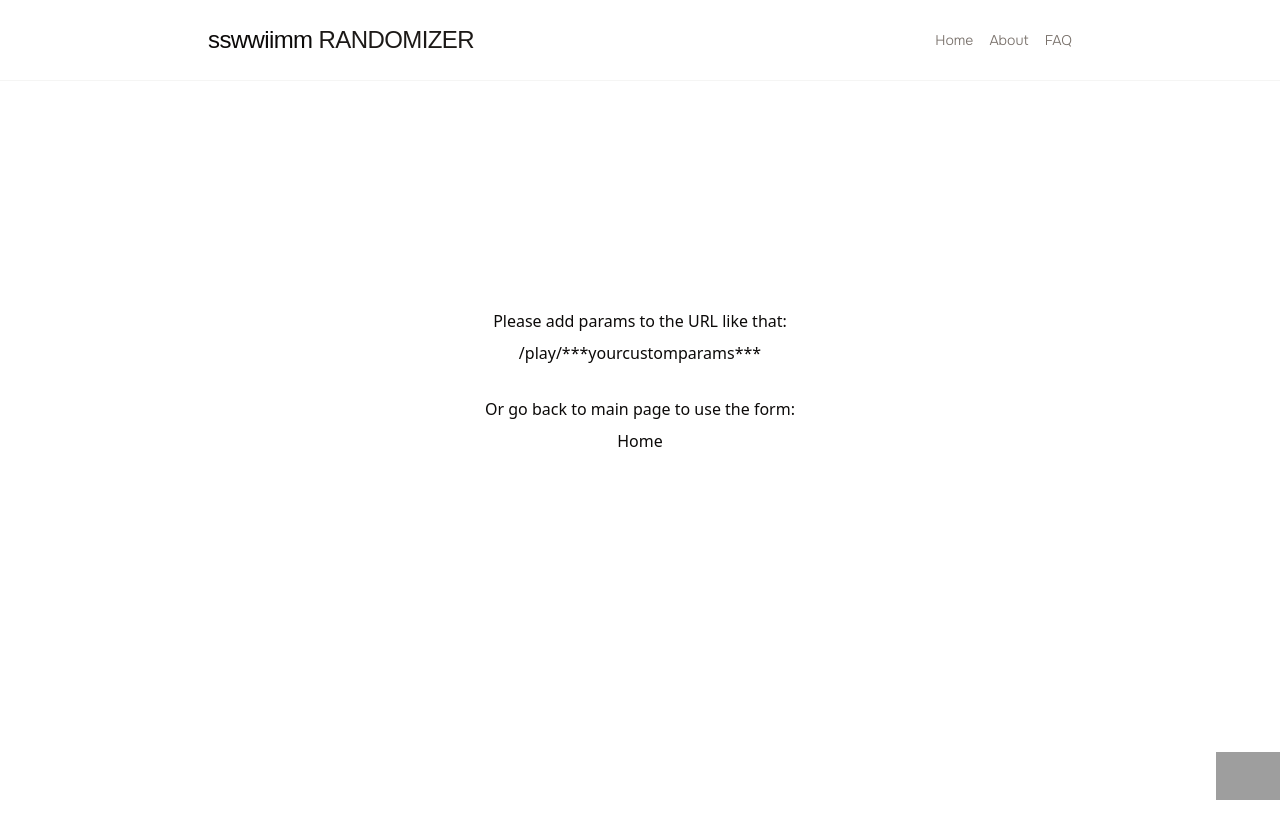
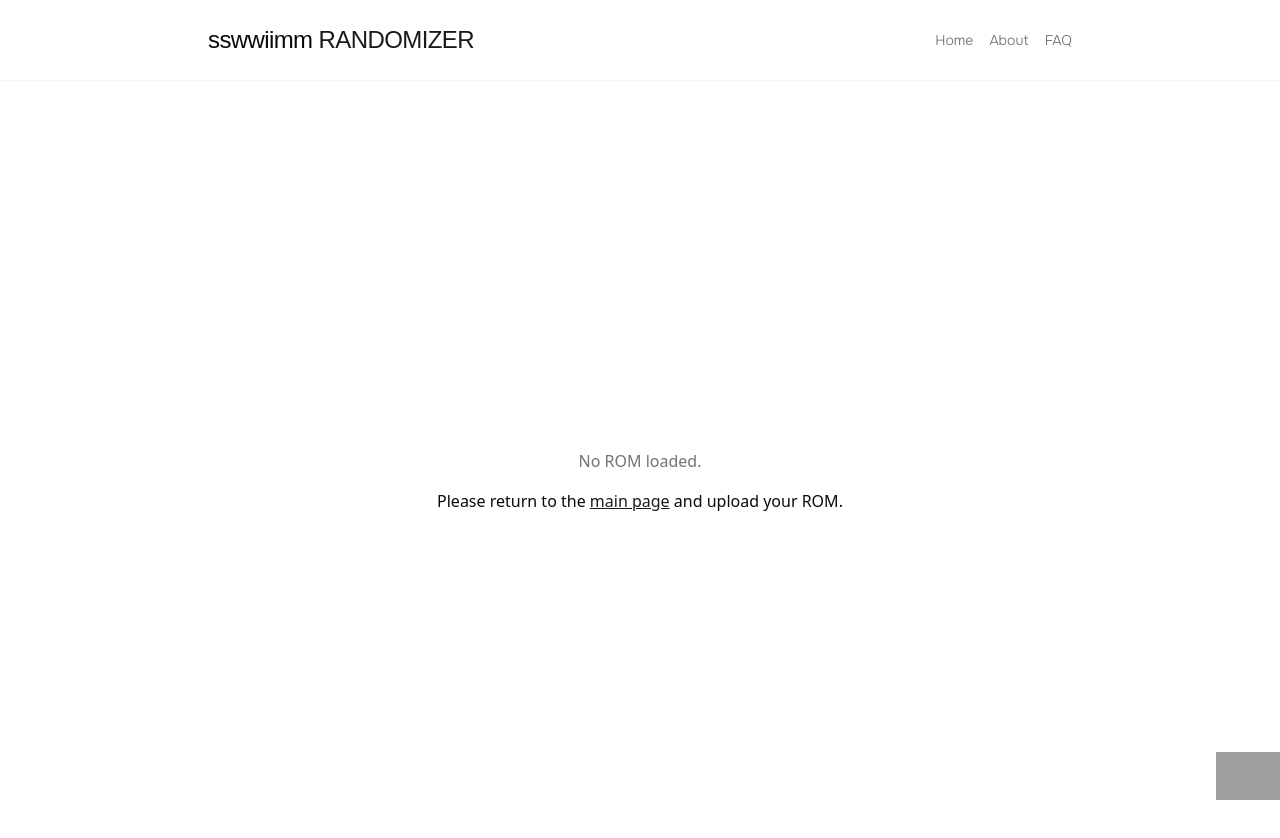
Before and after one commit to philkoerber/sswwiimm-randomizer, a Next.js app: page /play in a window 1280 px wide. Shown: the top 838 px of the page. Before the commit the page ends 800 px from the top, so only its background shows below. Built offline with nearby package versions, Linux system fonts and the light colour scheme; grey boxes are pictures that could not be loaded; a web font is replaced by a local one.

Commit message:
submit button lead to opening emulator

```diff
--- a/src/app/play/page.tsx
+++ b/src/app/play/page.tsx
@@ -1,14 +1,34 @@
-import Link from "next/link";
+"use client";
 
-export default function Home() {
+import { useAppStore } from "@/lib/store";
+import dynamic from "next/dynamic";
+
+// Assuming you have a wrapper like <GameBoyCanvas rom={rom} />
+const GameBoyCanvas = dynamic(() => import("@/components/emulator/GameBoyCanvas"), {
+  ssr: false,
+});
+
+export default function PlayPage() {
+  const rom = useAppStore((state) => state.romBuffer);
+
+  if (!rom) {
+    return (
+      <main className="flex flex-col gap-4 items-center justify-center min-h-screen p-6">
+        <p className="text-muted-foreground">No ROM loaded.</p>
+        <p>
+          Please return to the{" "}
+          <a href="/" className="text-primary underline">
+            main page
+          </a>{" "}
+          and upload your ROM.
+        </p>
+      </main>
+    );
+  }
+
   return (
-    <div className="">
-      <main className="flex flex-col gap-[32px] row-start-2 items-center">
-      <p className="-mb-6">Please add params to the URL like that:</p>
-      <p>/play/***yourcustomparams***</p>
-      <p className="-mb-6">Or go back to main page to use the form:</p>
-      <Link href={"/"}>Home</Link>
-      </main>
-    </div>
+    <main className="flex flex-col items-center justify-center min-h-screen p-6">
+      <GameBoyCanvas rom={rom} />
+    </main>
   );
 }
--- /dev/null
+++ b/src/components/emulator/GameBoyCanvas.tsx
@@ -0,0 +1,33 @@
+"use client";
+
+import { useEffect, useRef } from "react";
+
+// You'll need to set this up properly from your emulator's docs
+export default function GameBoyCanvas({ rom }: { rom: Uint8Array }) {
+  const canvasRef = useRef<HTMLCanvasElement | null>(null);
+
+  useEffect(() => {
+    const runEmulator = async () => {
+      const { Wasmboy } = await import("wasmboy"); // or your emulator
+      await Wasmboy.config({
+        canvasElement: canvasRef.current,
+        headless: false,
+        audioBatchProcessing: true,
+      });
+
+      await Wasmboy.loadROM(rom);
+      Wasmboy.play();
+    };
+
+    runEmulator();
+  }, [rom]);
+
+  return (
+    <canvas
+      ref={canvasRef}
+      width={160}
+      height={144}
+      className="w-[320px] h-[288px] border shadow-lg"
+    />
+  );
+}
--- /dev/null
+++ b/src/components/emulator/wasmboy.d.ts
@@ -0,0 +1 @@
+declare module "wasmboy";
--- a/src/lib/store.ts
+++ b/src/lib/store.ts
@@ -11,7 +11,6 @@ export interface RandomizerSettings {
 
 interface AppState {
   romBuffer: Uint8Array | null;
-
   settings: RandomizerSettings;
   setRom: (buffer: Uint8Array) => void;
   setSettings: (settings: Partial<RandomizerSettings>) => void;
```
